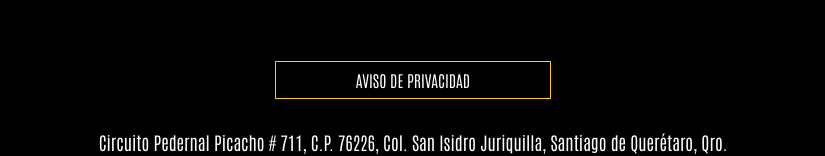
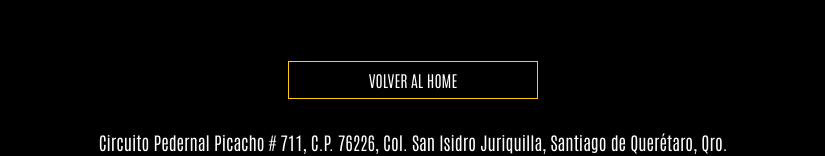
Before and after one commit to nevyl001/mikita, a Next.js app: page /privacidad in a window 1280 px wide. Shown: the part 1458-1614 px from the top of the page, without its empty margins (227-1052 px from the left). Built offline with nearby package versions, Linux system fonts and the light colour scheme.

Commit message:
changes25augus

```diff
--- a/pages/privacidad.js
+++ b/pages/privacidad.js
@@ -118,7 +118,7 @@ export default function privacidad() {
         <div className={styles.foo_down}>
           <div className={styles.btn}>
             <Link href="/">
-              <a>AVISO DE PRIVACIDAD</a>
+              <a>VOLVER AL HOME</a>
             </Link>
           </div>
           <div className={styles.direccion}>
```
